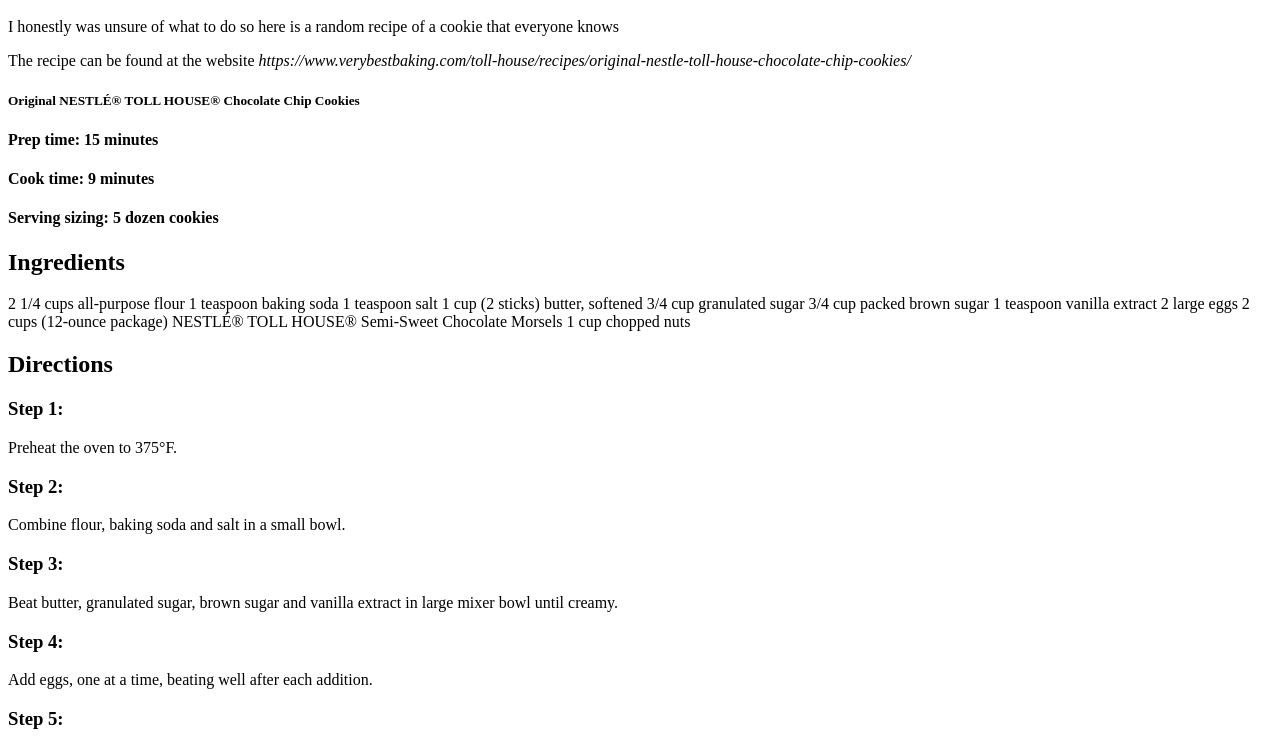
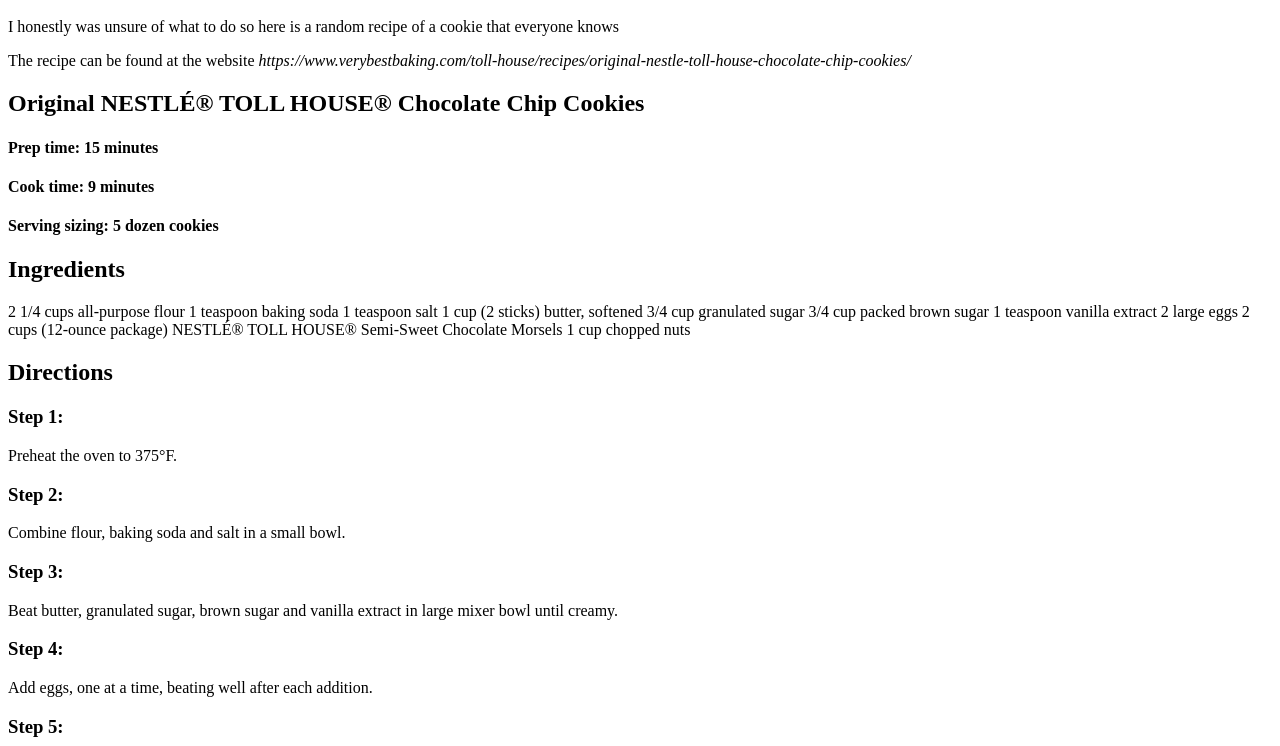
Before and after one commit to hannoni/Hello-World, a plain HTML site: page index.html in a window 1280 px wide. Shown: the part 48-794 px from the top of the page. Drawn offline with Linux system fonts and the light colour scheme.

Commit message:
Update index.html

```diff
--- a/index.html
+++ b/index.html
@@ -6,7 +6,7 @@
 
 The recipe can be found at the website <cite>https://www.verybestbaking.com/toll-house/recipes/original-nestle-toll-house-chocolate-chip-cookies/</cite>
 
-<h5>Original NESTLÉ® TOLL HOUSE® Chocolate Chip Cookies</h5>
+<h2>Original NESTLÉ® TOLL HOUSE® Chocolate Chip Cookies</h2>
 
 <h4>Prep time: 15 minutes</h2>
 <h4>Cook time: 9 minutes</h2>
```
